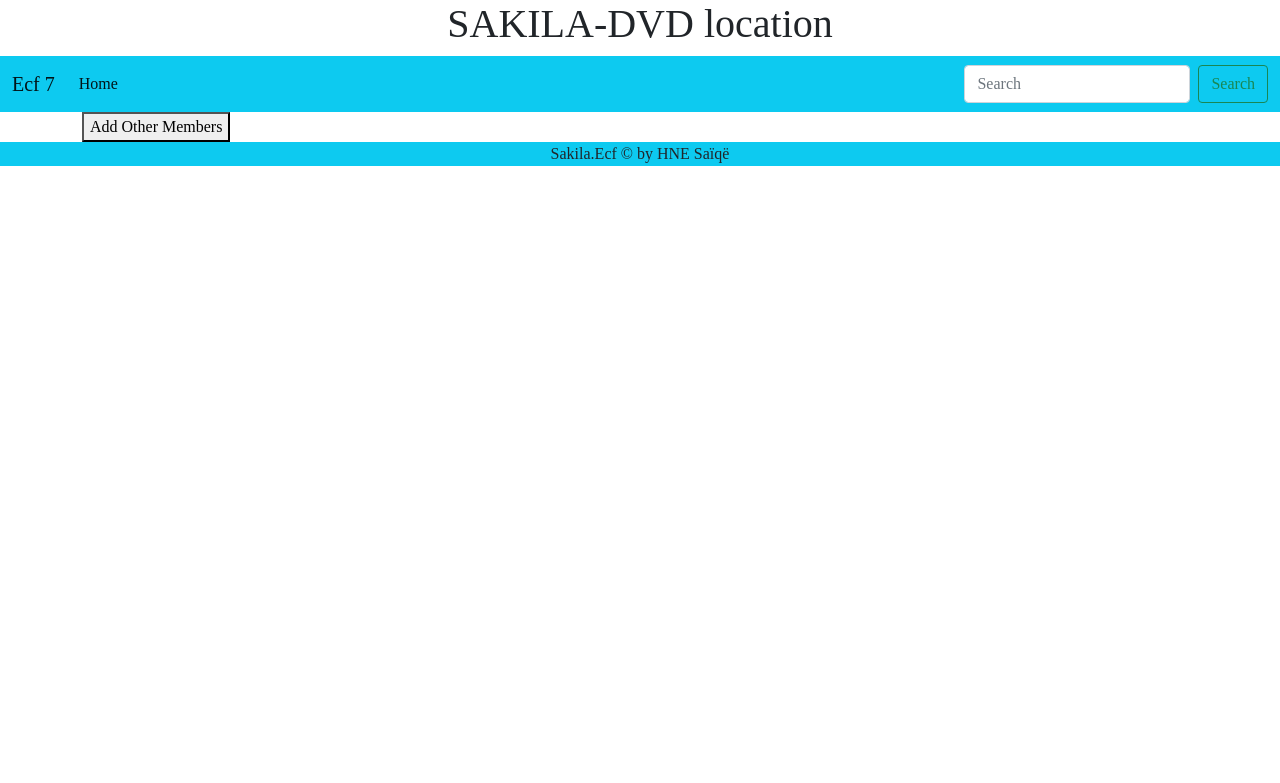
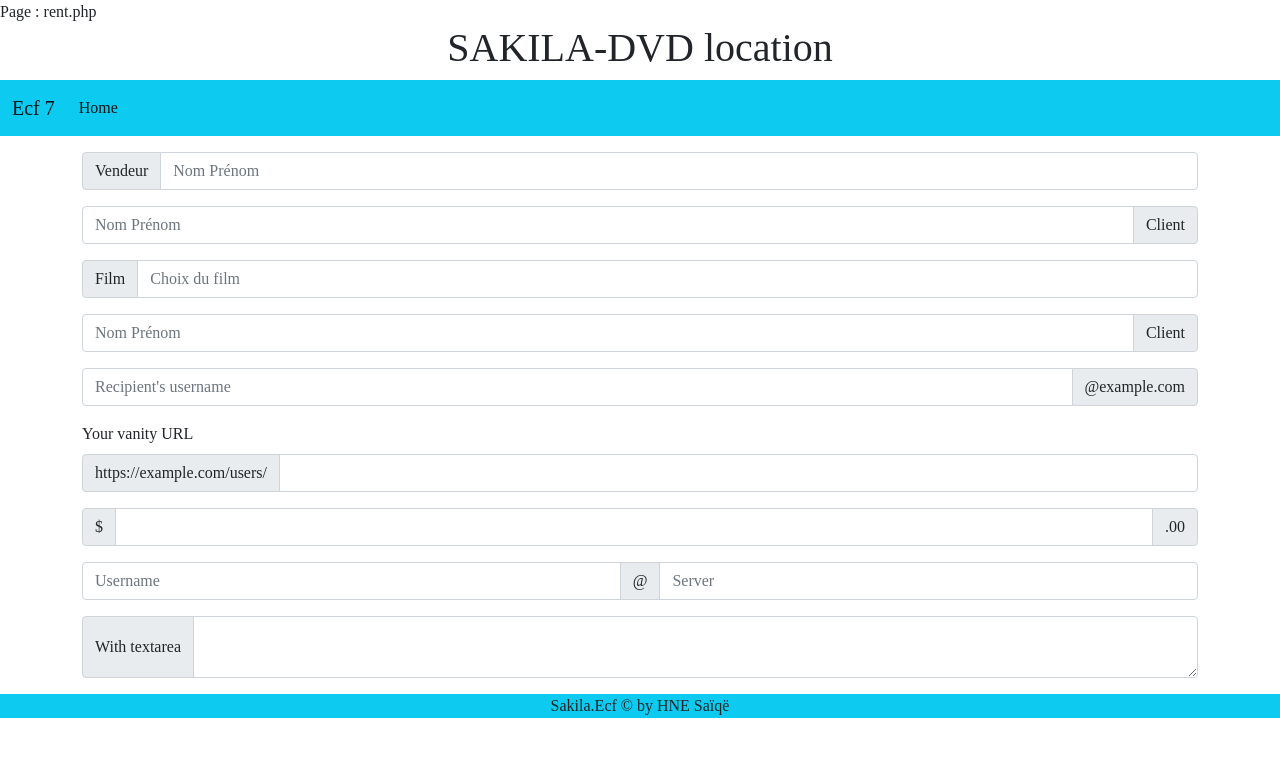
Before and after one commit to hnesaiqe/sakila-ecf, a PHP site: page /views/rent.php in a window 1280 px wide. Shown: the top 783 px of the page. Run offline with PHP 8.4, Linux system fonts and the light colour scheme; data that the repository does not hold is empty.

Commit message:
Formulaire de location

```diff
--- a/views/category.php
+++ b/views/category.php
@@ -41,7 +41,7 @@
         <tbody>
             <tr>
                 <?php foreach($filmCategory as $data) { ?>
-                <th class="col-1"><img class=" img-thumbnail w-25" src="../public/image/dvd-logo.png" alt="" srcset=""> vendu</th>
+                <th class="col-1"><img class=" img-thumbnail w-25" src="../public/image/dvd-logo.png" alt="" srcset=""></th>
                 <td class="col-4"><?= $data['title'] ;?></td>
                 <td class="col-5"><?= $data['special_features'] ;?></td>
                 <td class="col-1"><?= $data['release_year'] ;?></td>
@@ -50,8 +50,6 @@
             <?php } ?>
         </tbody>
     </table>
-
-
 </div>
 
 <?php include '../views/partials/footer.php';?>
--- a/views/partials/navbar.php
+++ b/views/partials/navbar.php
@@ -24,10 +24,10 @@
           </li>
           <?php } ?>
         </ul>
-        <form class="d-flex">
+        <!-- <form class="d-flex">
           <input class="form-control me-2" type="search" placeholder="Search" aria-label="Search">
           <button class="btn btn-outline-success" type="submit">Search</button>
-        </form>
+        </form> -->
       </div>
     </div>
   </nav>
--- a/views/rent.php
+++ b/views/rent.php
@@ -1,3 +1,4 @@
+Page : rent.php
 <?php
 include '../function.php';
 require '../helpers/database.php';
@@ -8,88 +9,82 @@
 require '../classes/Actor.php';
 require '../classes/Language.php';
 ?>
-<form action="" method="get">
+<form action="" method="post ">
+    <div class="input-group my-3">
+        <span class="input-group-text" id="basic-addon1">Vendeur</span>
+        <input type="text" class="form-control" placeholder="Nom Prénom" aria-label="Nom Prénom"
+            aria-describedby="basic-addon1" autocomplete="off" required>
+    </div>
+    <div class="input-group mb-3">
+        <input type="text" class="form-control" placeholder="Nom Prénom" aria-label="Nom Prénom"
+            aria-describedby="basic-addon1" autocomplete="off" required>
+        <span class="input-group-text" id="basic-addon2">Client</span>
+    </div>
+    <div class="input-group mb-3">
+        <span class="input-group-text" id="basic-addon2">Film</span>
+        <input type="text" class="form-control" placeholder="Choix du film" aria-label="Nom Prénom"
+            aria-describedby="basic-addon1" autocomplete="off" required>
+    </div>
+    <div class="input-group mb-3">
+        <input type="text" class="form-control" placeholder="Nom Prénom" aria-label="Nom Prénom"
+            aria-describedby="basic-addon1" autocomplete="off" required>
+        <span class="input-group-text" id="basic-addon2">Client</span>
+    </div>
 
+    <div class="input-group mb-3">
+        <input type="text" class="form-control" placeholder="Recipient's username" aria-label="Recipient's username"
+            aria-describedby="basic-addon2" autocomplete="off" required>
+        <span class="input-group-text" id="basic-addon2">@example.com</span>
+    </div>
+
+    <label for="basic-url" class="form-label">Your vanity URL</label>
+    <div class="input-group mb-3">
+        <span class="input-group-text" id="basic-addon3">https://example.com/users/</span>
+        <input type="text" class="form-control" id="basic-url" aria-describedby="basic-addon3">
+    </div>
+
+    <div class="input-group mb-3">
+        <span class="input-group-text">$</span>
+        <input type="text" class="form-control" aria-label="Amount (to the nearest dollar)">
+        <span class="input-group-text">.00</span>
+    </div>
+
+    <div class="input-group mb-3">
+        <input type="text" class="form-control" placeholder="Username" aria-label="Username">
+        <span class="input-group-text">@</span>
+        <input type="text" class="form-control" placeholder="Server" aria-label="Server">
+    </div>
+
+    <div class="input-group">
+        <span class="input-group-text">With textarea</span>
+        <textarea class="form-control" aria-label="With textarea"></textarea>
+    </div>
 </form>
-
-<button type="button btn_add" id="add">Add Other Members</button>
-<div id="dynamic_field"></div>
-<button type="button" class="btn_remove hidden">Remove last</button>
-<span></span>
-
-<script>
-    // test jQuery$(document).ready(function () {
-    var i = 1;
-    $('#add').click(function() {
-        if (i <= 5) {
-            console.log(i);
-            $('#dynamic_field').append(
-                '<span id="row' + i + '" >' +
-                '<div class="col-12">' +
-                '<div class=" my-1">' +
-                '<div class = "col-md-12" >' +
-                '<div class = "col-md-12  align-items-center d-md-flex" >' +
-                '<div class = "col-md-4 p-2 rounded mb-1 mb-md-0" style = "background-color:#2e4f9b; color:white">' +
-                '<label for = "inputLastName" class = "form-label m-0 fs-6" >DÉBUT DE L ABSENCE</label>' +
-                '</div>' +
-                '<div class = "col-md-4">' +
-                '<input type = "date" id = "dayNow" class = "form-control" name = "date_start" onclick = "datnow();" value = "" require = "">' +
-                '</div>' +
-                '<div class = "col-md-4">' +
-                '<div class = "input-group ">' +
-                '<select class = "form-select" id = "inputGroupSelect01" name = "idmotif_start">' +
-                '<option value="2">Matin</option>' +
-                '<option value="3">Après-midi </option>' +
-                '</select>' +
-                '</div>' +
-                '</div>' +
-                '</div>' +
-                '</div>' +
-                '</div>' +
-                '<div class="row my-1 d-flex">' +
-                '<div class="col-md-12">' +
-                '<div class="col-md-12  align-items-center d-md-flex">' +
-                '<div class="col-md-4 p-2 rounded mb-1 mb-md-0" style="background-color:#2e4f9b; color:white">' +
-                '<label for="inputLastName" class="form-label m-0">FIN DE L ABSENCE</label>' +
-                '</div>' +
-                '<div class="col-md-4">' +
-                '<input type="date" class="form-control" name="date_end" width="100%" require="">' +
-                '</div>' +
-                '<div class="col-md-4">' +
-                '<div class="input-group ">' +
-                '<select class="form-select"  name="idmotif_end">' +
-                '<option value="2">Matin</option>' +
-                '<option value="3">Après-midi </option>' +
-                '</select>' +
-                '</div>' +
-                '</div>' +
-                '</div>' +
-                '</div>' +
-                '</div>' +
-                '</div>' +
-                '</span>'
-            )
-            if (i == 5) {
-                console.log(i);
-                $('.btn_add').addClass('hidden');
-            } else {
-                $('.btn_add').removeClass('hidden');
-
-            }
-            i++;
-            $('.btn_remove').removeClass('hidden');
-        }
+<!-- <script>
+$(document).ready(function () {
+    // Send Search Text to the server
+    $("#search").keyup(function () {
+      let searchText = $(this).val();
+      if (searchText != "") {
+        $.ajax({
+          url: " ",
+          method: "post",
+          data: {
+            query: searchText,
+          },
+          success: function (response) {
+            $("#show-list").html(response);
+          },
+        });
+      } else {
+        $("#show-list").html("");
+      }
     });
-    $(document).on('click', '.btn_remove', function() {
-        i--;
-        $('#row' + $('#dynamic_field span').length).remove();
-        if (i <= 1) {
-            $('.btn_remove').addClass('hidden');
-        } else {
-            $('.btn_add').removeClass('hidden');
-        }
-
+    // Set searched text in input field on click of search button
+    $(document).on("click", "a", function () {
+      $("#search").val($(this).text());
+      $("#show-list").html("");
     });
-</script>
-
+  });
+</script> -->
 <?php include '../views/partials/footer.php'; ?>
```
Also changed, not shown: views/partials/home.php (+25 -12 lines), views/test.php (added, +95 -0 lines).
